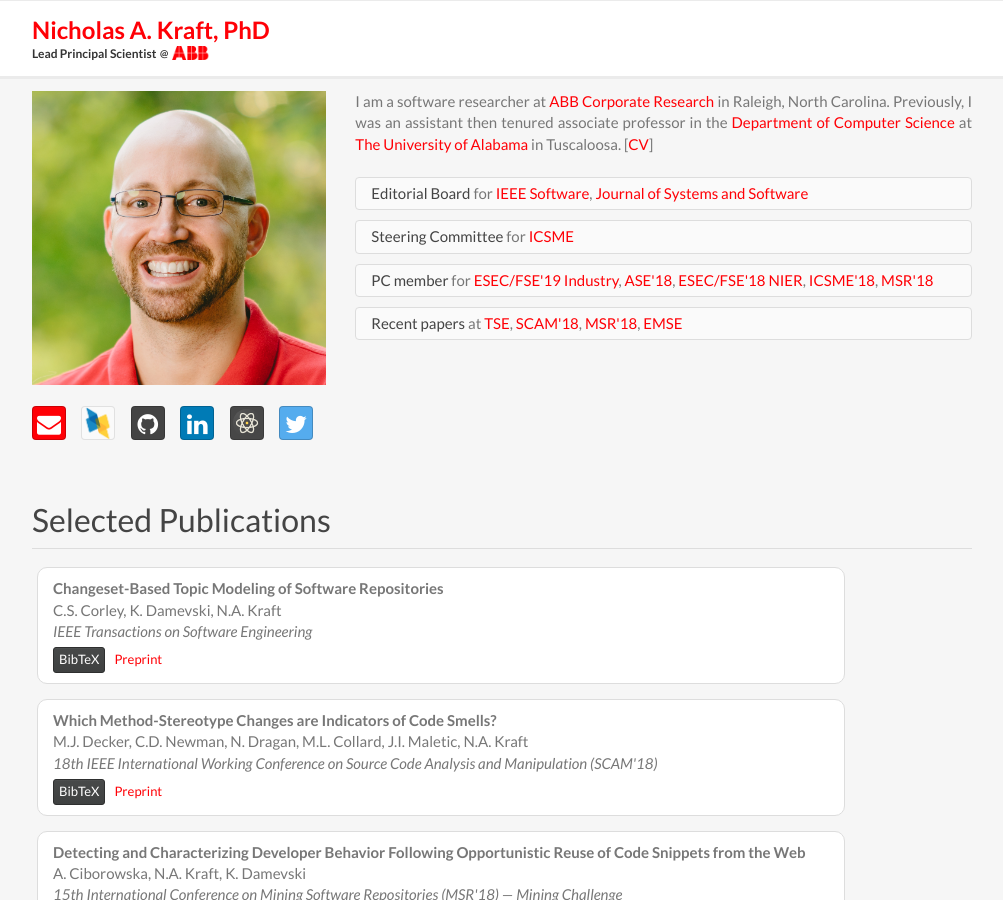
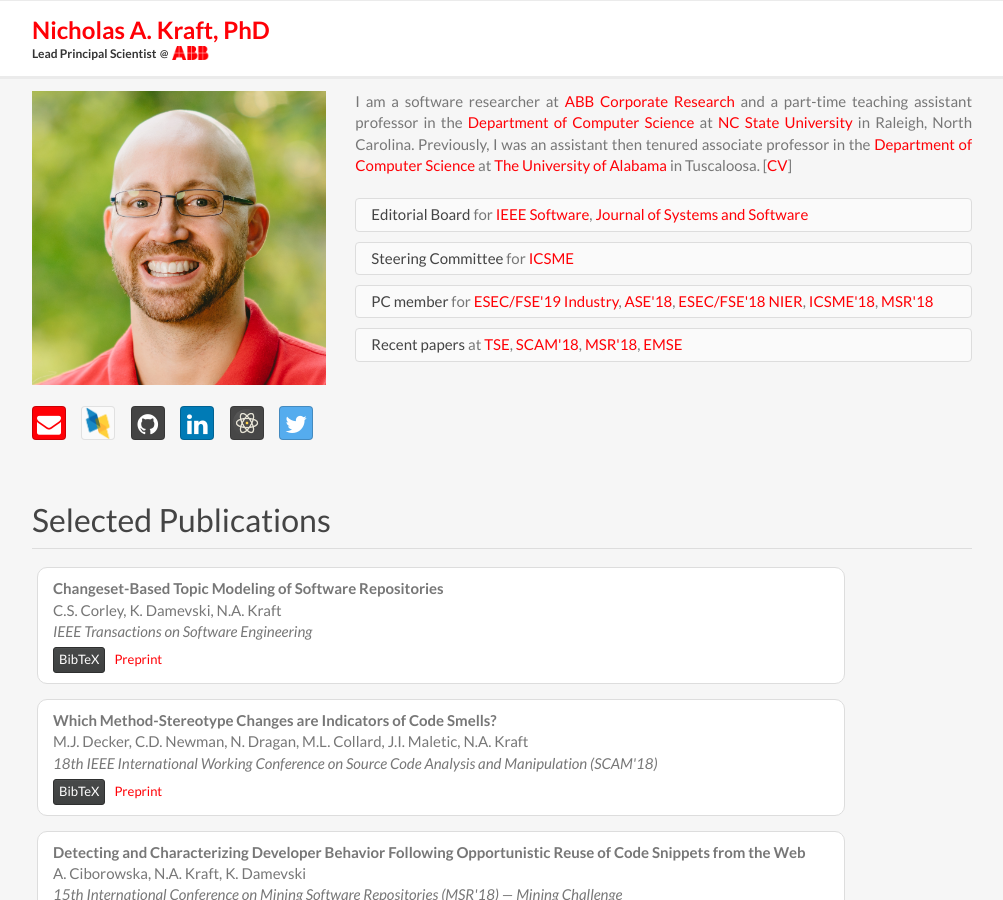
Before and after one commit to nkraft/nkraft.github.io, a Jekyll site: the page built from index.html, in a window 1280 px wide and 900 px high. Shown: the whole window, without its empty margins (138-1141 px from the left). Built offline with Jekyll 4.4.1, drawn with Linux system fonts in a browser that asks for light colours; nearby versions of some CDN libraries.

Commit message:
Update header.html

```diff
--- a/_includes/header.html
+++ b/_includes/header.html
@@ -27,7 +27,7 @@
                     <div class="row">
                         <div class="col-sm-12">
                             <!-- <div>&nbsp;</div> -->
-                            <p>I am a software researcher at <a href="http://www.abb.com/cawp/abbzh254/28e44b375d070ae2c1256b5700521b84.aspx">ABB Corporate Research</a> in Raleigh, North Carolina. Previously, I was an assistant then tenured associate professor in the <a href="http://www.cs.ua.edu">Department of Computer Science</a> at <a href="http://www.ua.edu">The University of Alabama</a> in Tuscaloosa. [<a href="/nkraft_cv.pdf">CV</a>]</p>
+                            <p>I am a software researcher at <a href="http://www.abb.com/cawp/abbzh254/28e44b375d070ae2c1256b5700521b84.aspx">ABB Corporate Research</a> and a part-time teaching assistant professor in the <a href="https://www.csc.ncsu.edu/">Department of Computer Science</a> at <a href="https://www.ncsu.edu/">NC State University</a> in Raleigh, North Carolina. Previously, I was an assistant then tenured associate professor in the <a href="http://www.cs.ua.edu">Department of Computer Science</a> at <a href="http://www.ua.edu">The University of Alabama</a> in Tuscaloosa. [<a href="/nkraft_cv.pdf">CV</a>]</p>
                         </div>
                     </div>
                     <div class="row">
```
